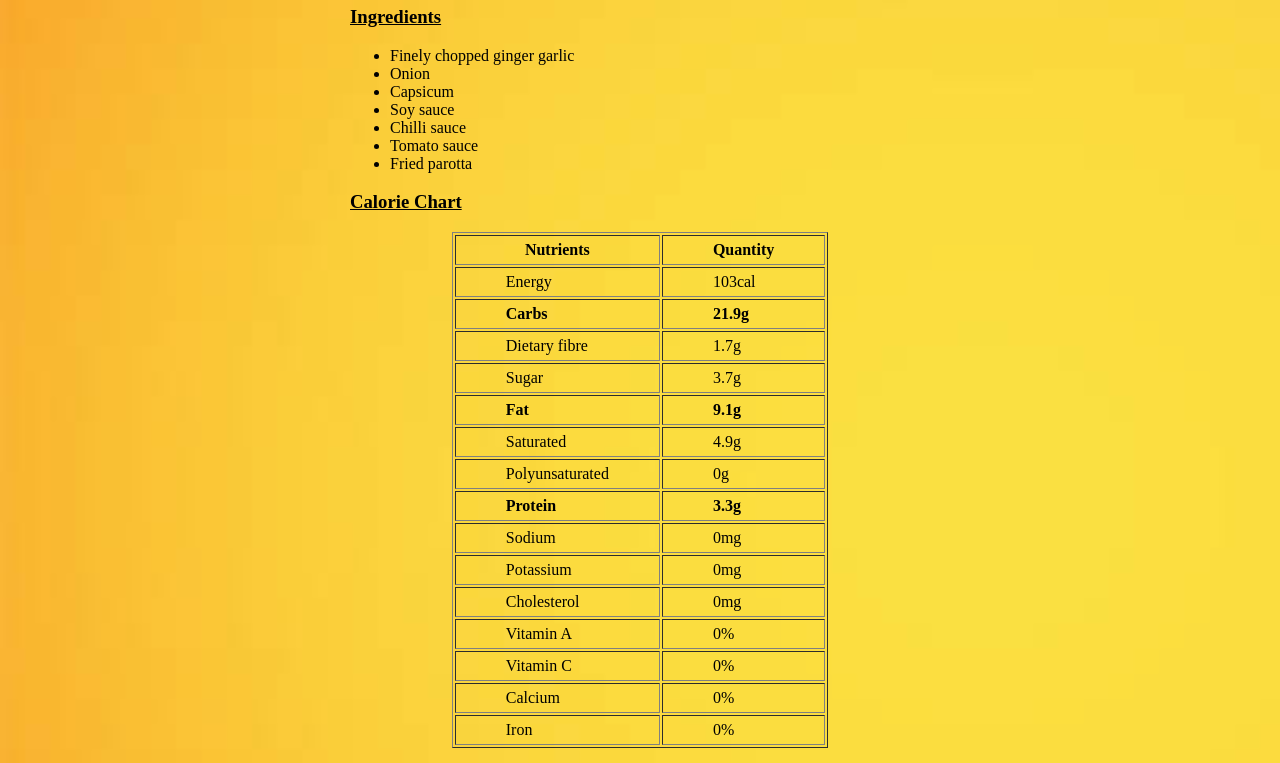
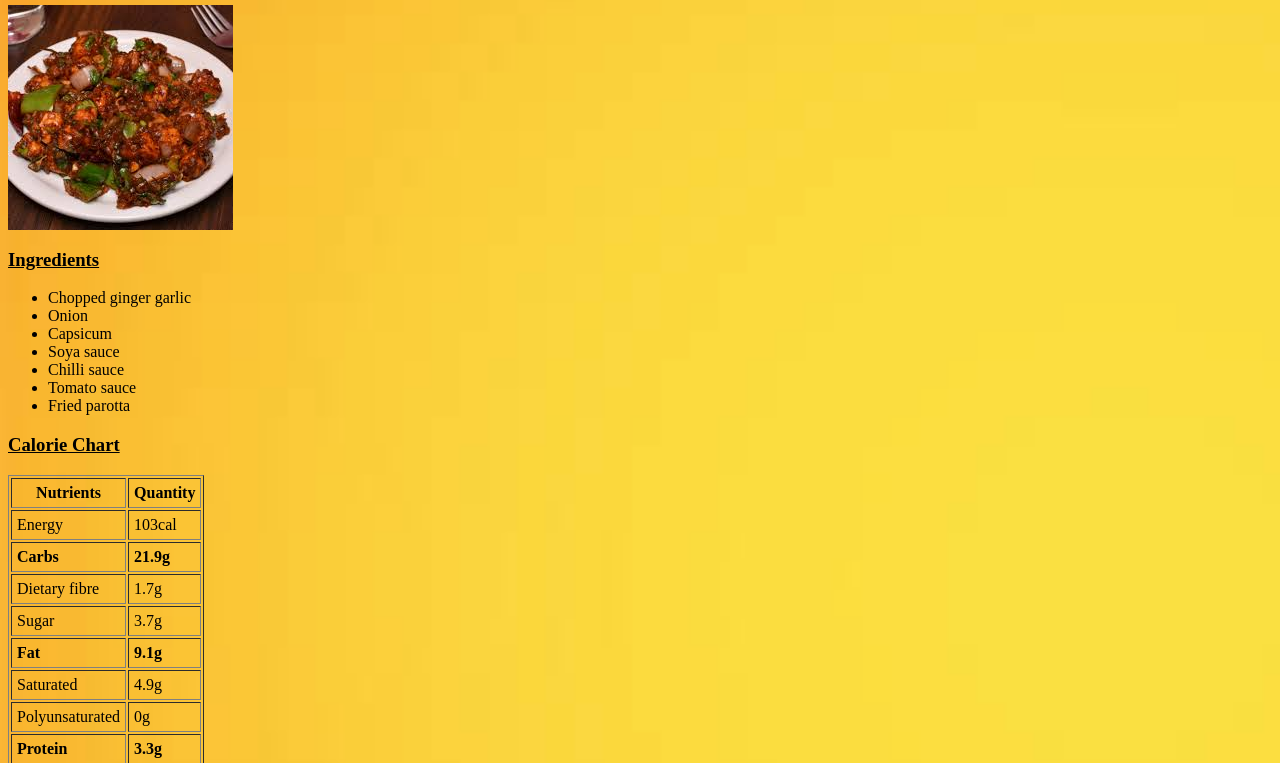
Before and after one commit to RithikRaj64/Chilli-parotta, a plain HTML site: page index.html in a window 1280 px wide. Shown: the part 158-921 px from the top of the page. Drawn offline with Linux system fonts and the light colour scheme.

Commit message:
Update index.html

```diff
--- a/index.html
+++ b/index.html
@@ -1,7 +1,8 @@
 <html>
 <head>
-	<link rel="stylesheet" href="food.css">
-	<link rel="stylesheet" type="text/css" href="stylesheet.css">
+	<meta name="viewport" content="width=device-width, initial-scale=1.0">
+	<title>FOODIE</title>
+	<link rel="stylesheet" type="text/css" href="chilichicken.css">
 	<style>
 		body{
 			background-image:url("bg.jpeg");
@@ -24,10 +25,10 @@
 	<img class="mainp" id="mob" src="chilliparota2.jpg">
 	<h3><u>Ingredients</u></h3>
 	<ul>
-	<li>Finely chopped ginger garlic</li>
+	<li>Chopped ginger garlic</li>
 	<li>Onion</li>
 	<li>Capsicum</li>
-	<li>Soy sauce</li>
+	<li>Soya sauce</li>
 	<li>Chilli sauce</li>
 	<li>Tomato sauce</li>
 	<li>Fried parotta</li>
```
